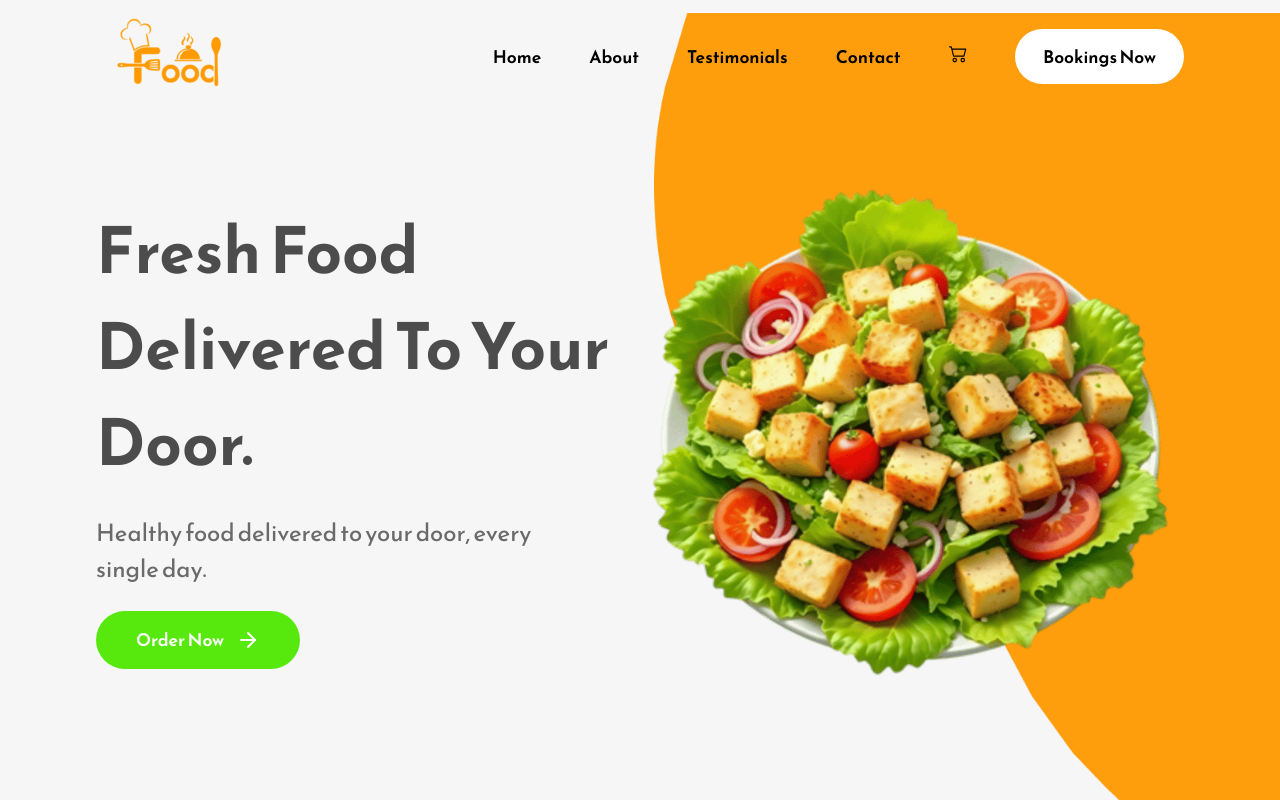
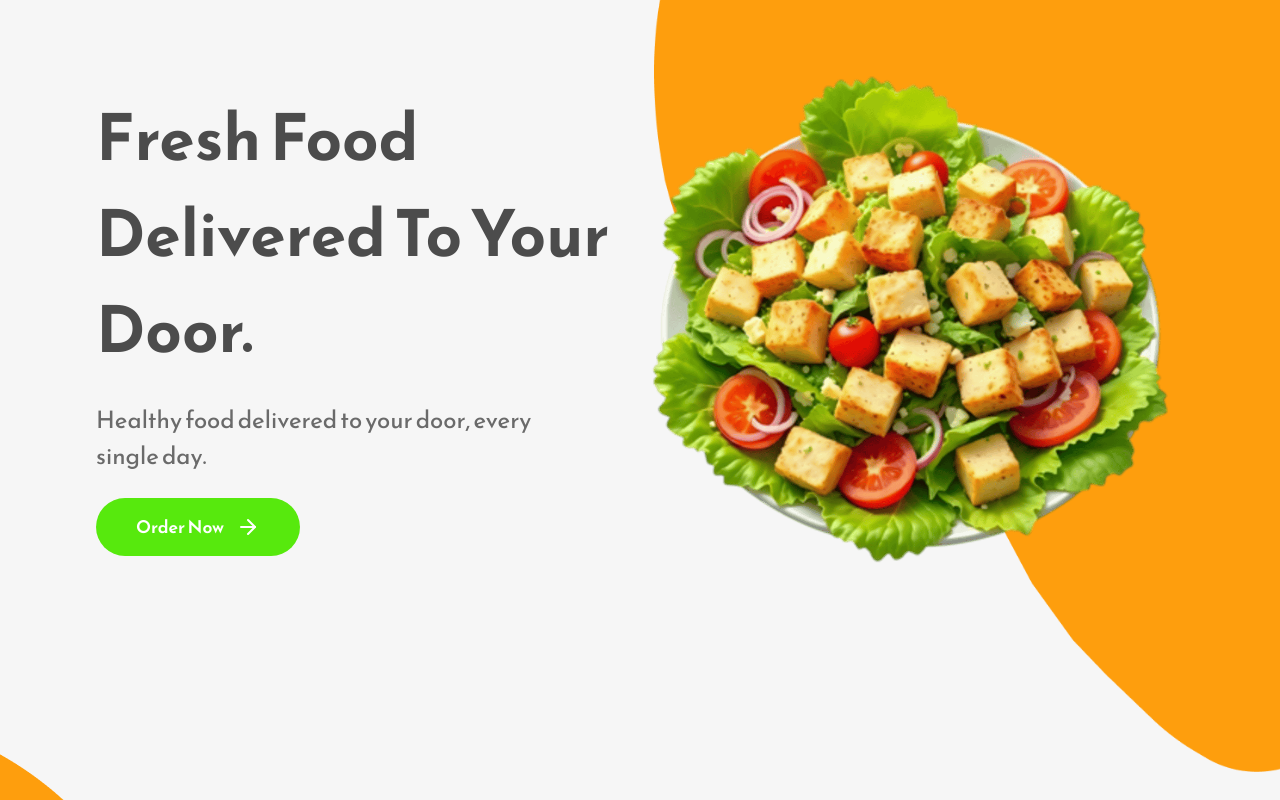
Before and after one commit to Nisheshchy/Food-App, a React (Create React App) app: page / in a window 1280 px wide. Shown: the top 800 px of the page. Built offline with nearby package versions, Linux system fonts and the light colour scheme.

Commit message:
update code and fix error

```diff
--- a/src/Components/Home.js
+++ b/src/Components/Home.js
@@ -3,13 +3,10 @@
 import React from "react";
 import BannerBackground from "../Assets/home-banner-background.png";
 import BannerImage from "../Assets/home-banner-image.png";
-import Navbar from "./Navbar";
 import { FiArrowRight } from "react-icons/fi";
-
 const Home = () => {
   return (
-    <div className="home-container">
-      <Navbar />
+    <div id="home" className="home-container">
       <div className="home-banner-container">
         <div className="home-bannerImage-container">
           <img src={BannerBackground} alt="" />
```
